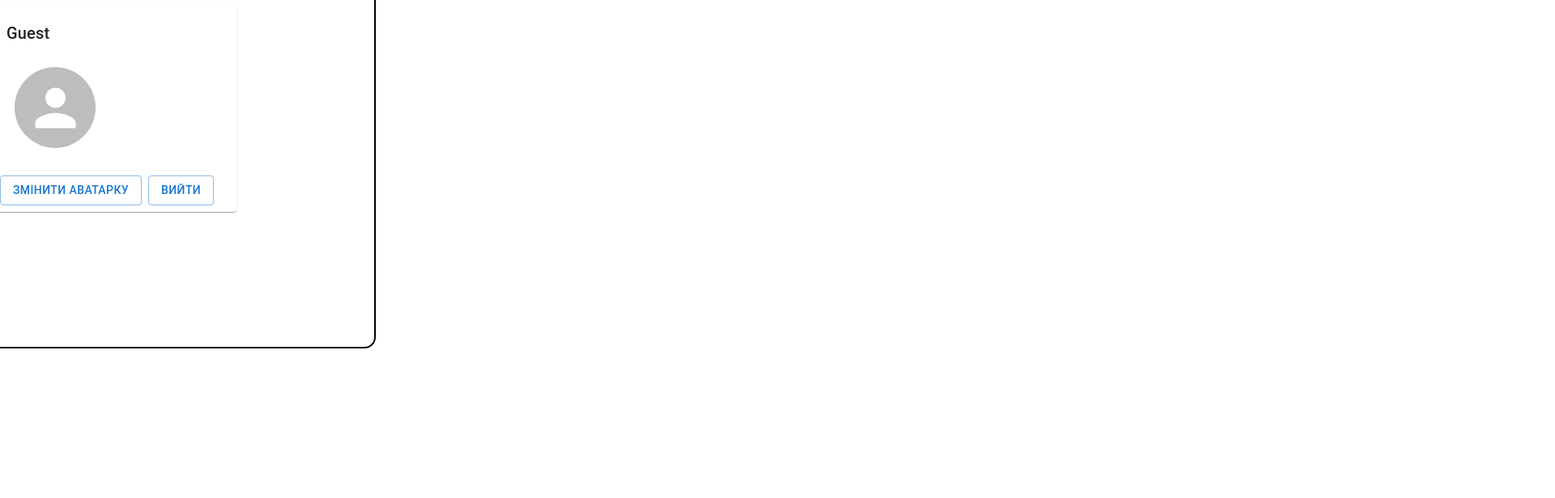
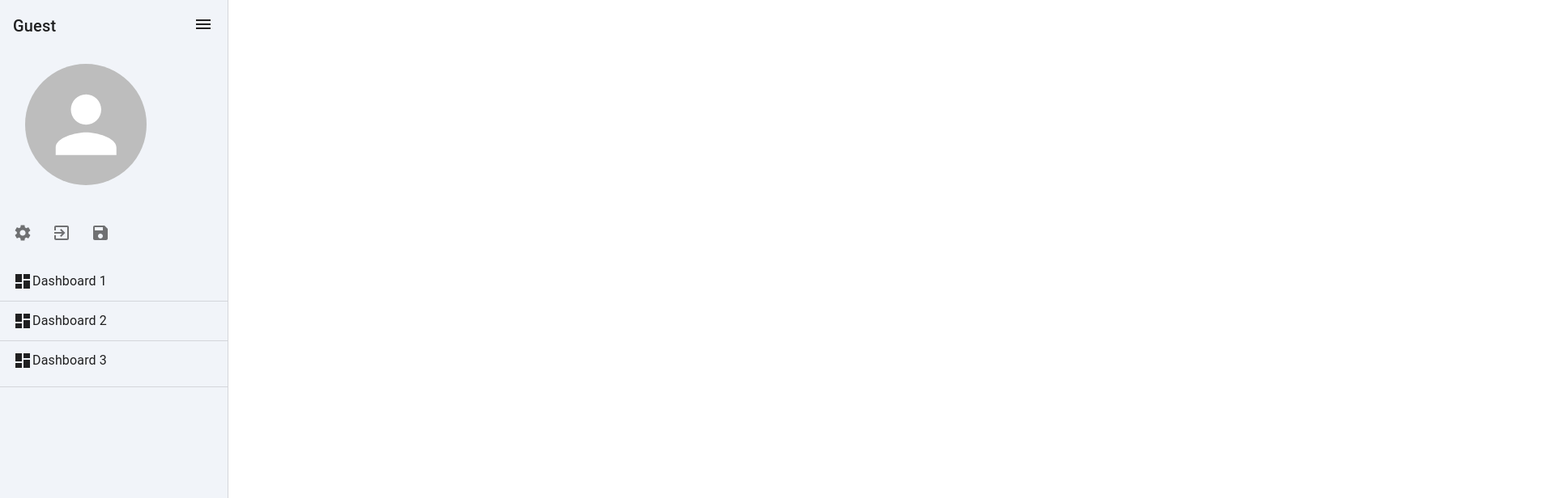
Before and after one commit to hfzhart/SystemAnalyses, a React (Create React App) app: page /user in a window 1280 px wide. Shown: the top 616 px of the page at 81% size, 1920 px wide, since content can reach past the window. Built offline with nearby package versions, Linux system fonts and the light colour scheme.

Commit message:
adding some content to start page, adding side bar user profile

```diff
--- a/db.json
+++ b/db.json
@@ -29,7 +29,7 @@
       "username": "2",
       "email": "2@mail.com",
       "password": "123123",
-      "avatarUrl": "/static/media/Avatar1.943928eca4c9795f3a84.png",
+      "avatarUrl": "/static/media/Avatar4.931a57ad7e5a882065af.png",
       "isLoggedIn": false,
       "id": 2
     },
--- a/package.json
+++ b/package.json
@@ -23,8 +23,10 @@
     "react-dom": "^18.2.0",
     "react-router-dom": "^6.18.0",
     "react-scripts": "5.0.1",
+    "react-toastify": "^9.1.3",
     "recharts": "^2.9.3",
     "shortid": "^2.2.16",
+    "styled-components": "^6.1.1",
     "web-vitals": "^2.1.4"
   },
   "scripts": {
--- a/src/components/pages/StartPage.css
+++ b/src/components/pages/StartPage.css
@@ -26,6 +26,9 @@
     left: 0;
     right: 0;
   }
-  .spacer {
+  spacer {
     height: 100px;
   }
+  .spacer2 {
+    height: 100px;
+  }
--- a/src/components/pages/StartPage.js
+++ b/src/components/pages/StartPage.js
@@ -2,52 +2,60 @@ import React from "react";
 import MyLineChart from "../Lines/MyLineChart";
 import Header from "../Header";
 import Footer from "../Footer/foter";
-import './StartPage.css'
+import { Box, Button } from '@mui/material';
+import { Link } from 'react-router-dom';
+import './StartPage.css';
 
 function StartPage() {
   return (
     <div className="start-page-container">
       <Header />
+      <div className="spacer2"></div>
+      <Box
+        sx={{
+          display: 'flex',
+          flexDirection: 'column',
+          alignItems: 'center',
+          justifyContent: 'center',
+          textAlign: 'center',
+          backgroundColor: '#F1F4F9',
+          color: 'black',
+          padding: '10px',
+          minHeight: '150px',
+        }}
+      >
+        <h1 style={{ margin: 0, fontSize: '1.5rem' }}>Unlock the power of your products</h1>
+        <Box sx={{ width: '100%', marginTop: '5px' }}>
+          <Button variant="contained" color="primary" component={Link} to="/register" sx={{ margin: 'auto' }}>
+            Реєстрація
+          </Button>
+          <h1 style={{ maxWidth: '600px', margin: '10px auto', fontSize: '1rem' }}>
+            Lorem ipsum dolor sit amet, consectetur adipiscing elit, sed do eiusmod tempor incididunt ut labore et dolore magna aliqua.
+            Ut enim ad minim veniam, quis nostrud exercitation ullamco laboris nisi ut aliquip ex ea commodo consequat.
+            Duis aute irure dolor in reprehenderit in voluptate velit esse cillum dolore eu fugiat nulla pariatur.
+            Excepteur sint occaecat cupidatat non proident, sunt in culpa qui officia deserunt mollit anim id est laborum
+          </h1>
+        </Box>
+      </Box>
 
-      <div className="content-container">
-        <h1>Welcome to start page!
-          Тест Тест</h1>
-      </div>
-      {/* <div className="LineChart">
-        <MyLineChart/>
-      </div> */}
-      <div className="">
-        <MyLineChart/>
-      </div>
-      <div className="">
-        <MyLineChart/>
-      </div>
-      <div className="">
-        <MyLineChart/>
-      </div>
-      <div className="">
-        <MyLineChart/>
-      </div>
-      <div className="">
-        <MyLineChart/>
-      </div>
-      <div className="">
-        <MyLineChart/>
-      </div>
-      <div className="">
-        <MyLineChart/>
-      </div>
-      <div className="">
-        <MyLineChart/>
-      </div>
-      <div className="">
-        <MyLineChart/>
-      </div>
-      <div className="">
-        <MyLineChart/>
-      </div>
+      <Box
+        sx={{
+          display: 'flex',
+          justifyContent: 'center',
+          alignItems: 'center',
+          opacity: 0,
+          transform: 'translateY(100px)',
+          transition: 'opacity 0.5s, transform 0.5s',
+        }}
+        sx1={{
+          marginTop: '20px',
+        }}
+      >
+        <MyLineChart />
+      </Box>
 
       <div className="spacer"></div>
+
       <div className="footer-wrapper">
         <Footer />
       </div>
--- a/src/components/pages/UserProfile/UserProfile.css
+++ b/src/components/pages/UserProfile/UserProfile.css
@@ -1,4 +1,4 @@
-.ProfileCard{
+/* .ProfileCard{
     width: 440px;
   height: 390px;
   padding: 50px;
@@ -11,4 +11,7 @@
 }
 .Box{
   color: aqua;
+} */
+.spacer {
+  height: 100px;
 }
--- a/src/components/pages/UserProfile/UserProfile.js
+++ b/src/components/pages/UserProfile/UserProfile.js
@@ -1,7 +1,15 @@
 import React, { useState, useEffect } from 'react';
-import { Typography, Avatar, Button, Menu, MenuItem,Grid,CardContent,CardActions,Card,Box} from '@mui/material';
-import { useNavigate } from 'react-router-dom';
+import {Typography,Avatar,Menu,MenuItem,Grid,CardContent,CardActions,Box, Drawer, List, ListItem, ListItemText, CssBaseline, IconButton,} from '@mui/material';
+import { useNavigate, Link, Outlet } from 'react-router-dom';
 import axios from 'axios';
+import { ToastContainer, toast } from 'react-toastify';
+import 'react-toastify/dist/ReactToastify.css';
+import MenuIcon from '@mui/icons-material/Menu';
+import SettingsIcon from '@mui/icons-material/Settings';
+import ExitToAppIcon from '@mui/icons-material/ExitToApp';
+import DashboardIcon from '@mui/icons-material/Dashboard';
+import Divider from '@mui/material/Divider';
+import SaveIcon from '@mui/icons-material/Save';
 import avatar1 from '../../../uploads/Avatar1.png';
 import avatar2 from '../../../uploads/Avatar2.png';
 import avatar3 from '../../../uploads/Avatar3.png';
@@ -12,7 +20,6 @@ import './UserProfile.css';
 
 const UserProfile = () => {
   const navigate = useNavigate();
-  const isLoggedIn = localStorage.getItem('token') !== null;
   const avatars = [avatar1, avatar2, avatar3, avatar4, avatar5, avatar6];
   const [user, setUser] = useState({
     id: null,
@@ -21,6 +28,9 @@ const UserProfile = () => {
     avatarUrl: '',
   });
   const [anchorEl, setAnchorEl] = useState(null);
+  const [isSidebarOpen, setSidebarOpen] = useState(true);
+  const [selectedAvatar, setSelectedAvatar] = useState(null);
+  const [previewAvatar, setPreviewAvatar] = useState(user.avatarUrl || null);
 
   const fetchUserData = async () => {
     try {
@@ -29,7 +39,9 @@ const UserProfile = () => {
 
       if (storedUser && isLoggedIn) {
         const user = JSON.parse(storedUser);
-        setUser(user);
+        const response = await axios.get(`http://localhost:3001/users/${user.id}`);
+        const updatedUser = response.data;
+        setUser(updatedUser);
       } else {
         setUser({
           id: null,
@@ -45,7 +57,12 @@ const UserProfile = () => {
 
   useEffect(() => {
     fetchUserData();
-  }, [isLoggedIn]);
+  }, []);
+
+  useEffect(() => {
+    console.log('user.avatarUrl changed:', user.avatarUrl);
+    setPreviewAvatar(user.avatarUrl || null);
+  }, [user.avatarUrl]);
 
   const handleMenuOpen = (event) => {
     setAnchorEl(event.currentTarget);
@@ -56,7 +73,8 @@ const UserProfile = () => {
   };
 
   const handleAvatarChange = (newAvatarUrl) => {
-    setUser((prevUser) => ({ ...prevUser, avatarUrl: newAvatarUrl }));
+    setSelectedAvatar(newAvatarUrl);
+    setPreviewAvatar(newAvatarUrl);
     handleMenuClose();
   };
 
@@ -69,7 +87,7 @@ const UserProfile = () => {
         email: '',
         avatarUrl: '',
       });
-
+      setPreviewAvatar(null);
       localStorage.removeItem('user');
       localStorage.setItem('isLoggedIn', 'false');
       navigate('/');
@@ -78,10 +96,42 @@ const UserProfile = () => {
     }
   };
 
+  const handleSaveAvatar = async () => {
+    try {
+      await axios.patch(`http://localhost:3001/users/${user.id}`, { avatarUrl: selectedAvatar });
+      setUser((prevUser) => ({ ...prevUser, avatarUrl: selectedAvatar }));
+      setPreviewAvatar(selectedAvatar);
+      toast.success('Аватарка успішно збережена!');
+    } catch (error) {
+      console.error('Error saving avatar:', error);
+      toast.error('Помилка при зберіганні аватарки.');
+    }
+  };
+
+  const toggleSidebar = () => {
+    setSidebarOpen(!isSidebarOpen);
+  };
+
+
+
   return (
-    <div className='ProfileCard'>
-    <Box display="flex" className="Box">
-      <Card style={{ width: '300px', margin: '20px' }}>
+    <div className={`ProfileCard ${isSidebarOpen ? 'sidebar-open' : 'sidebar-closed'}`}>
+      <CssBaseline />
+
+      <Box display="flex">
+
+
+        <Drawer
+          variant="persistent"
+          anchor="left"
+          open={isSidebarOpen}
+          sx={{
+            zIndex: 1200,
+            '& .MuiPaper-root': {
+              backgroundColor: '#F1F4F9',
+            },
+          }}
+        >
           <CardContent>
             <Grid container spacing={2}>
               <Grid item xs={12}>
@@ -89,29 +139,79 @@ const UserProfile = () => {
                 <Typography variant="body2">{user.email}</Typography>
               </Grid>
               <Grid item xs={12}>
-              <Avatar alt="User Avatar" src={user.avatarUrl} sx={{ width: 100, height: 100, margin: '10px' }} />
+                <Avatar alt="User Avatar" src={previewAvatar} sx={{ width: 150, height: 150, margin: '15px' }} />
               </Grid>
             </Grid>
           </CardContent>
+          <IconButton
+            color="inherit"
+            aria-label="close sidebar"
+            onClick={toggleSidebar}
+            sx={{
+              position: 'absolute',
+              top: 10,
+              right: 10,
+              fontSize: 30,
+            }}
+          >
+            <MenuIcon />
+          </IconButton>
           <CardActions>
-          <Button variant="outlined" onClick={handleMenuOpen}>
-            Змінити аватарку
-          </Button>
-          <Menu anchorEl={anchorEl} open={Boolean(anchorEl)} onClose={handleMenuClose} PaperProps={{ style: { width: '200px' } }}>
-            <div style={{ display: 'flex', flexWrap: 'wrap' }}>
+            <IconButton onClick={handleMenuOpen}>
+              <SettingsIcon />
+            </IconButton>
+            <Menu anchorEl={anchorEl} open={Boolean(anchorEl)} onClose={handleMenuClose} PaperProps={{ style: { width: '450px' } }}>
+              <div style={{ display: 'flex', flexWrap: 'wrap',padding: '16px' }}>
                 {avatars.map((avatar, index) => (
                   <MenuItem key={index} onClick={() => handleAvatarChange(avatar)}>
-                  <Avatar alt={`Аватар ${index + 1}`} src={avatar} sx={{ width: '30px', height: '30px', marginRight: '5px' }} />
+                    <Avatar alt={`Аватар ${index + 1}`} src={avatar} sx={{ width: '100px', height: '100px', marginRight: '5px' }} />
                   </MenuItem>
                 ))}
               </div>
             </Menu>
-          <Button variant="outlined" onClick={handleLogout}>
-            Вийти
-          </Button>
+            <IconButton onClick={handleLogout}>
+              <ExitToAppIcon/>
+            </IconButton>
+            <IconButton onClick={handleSaveAvatar}>
+              <SaveIcon />
+            </IconButton>
           </CardActions>
-      </Card>
+          <List>
+            {['Dashboard 1', 'Dashboard 2', 'Dashboard 3'].map((text, index) => (
+              <div key={text}>
+                <ListItem button component={Link} to={`/dashboard/${index + 1}`} onClick={toggleSidebar}>
+                    <DashboardIcon />
+                  <ListItemText primary={text} />
+                </ListItem>
+                {index !== 2 && <Divider />}
+              </div>
+            ))}
+          </List>
+          <Divider />
+        </Drawer>
+
+
+        <IconButton
+          color="inherit"
+          aria-label="open sidebar"
+          onClick={toggleSidebar}
+          sx={{
+            fontSize: 40,
+          }}
+        >
+          <MenuIcon />
+        </IconButton>
+
+
+        <Box ml={isSidebarOpen ? 300 : 0} p={2}>
+          <Outlet />
         </Box>
+
+      </Box>
+
+
+      <ToastContainer position="top-right" autoClose={3000} hideProgressBar newestOnTop closeOnClick rtl={false} pauseOnFocusLoss draggable pauseOnHover />
+
     </div>
   );
 };
```
Lines whose indentation alone changed are shown as unchanged.
